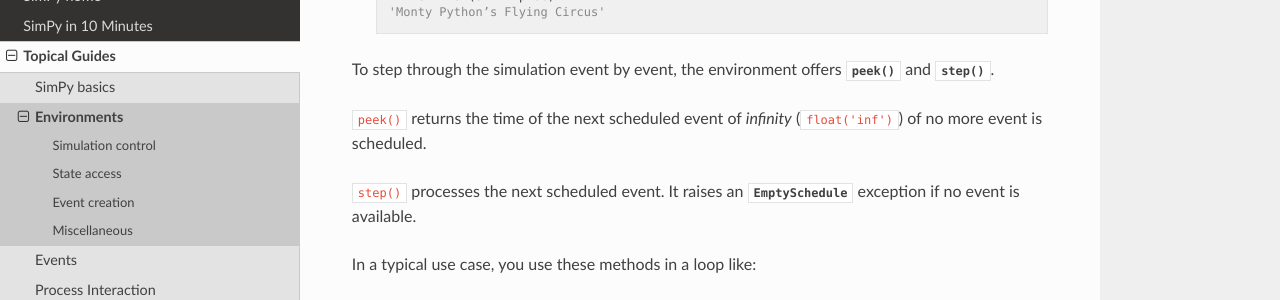
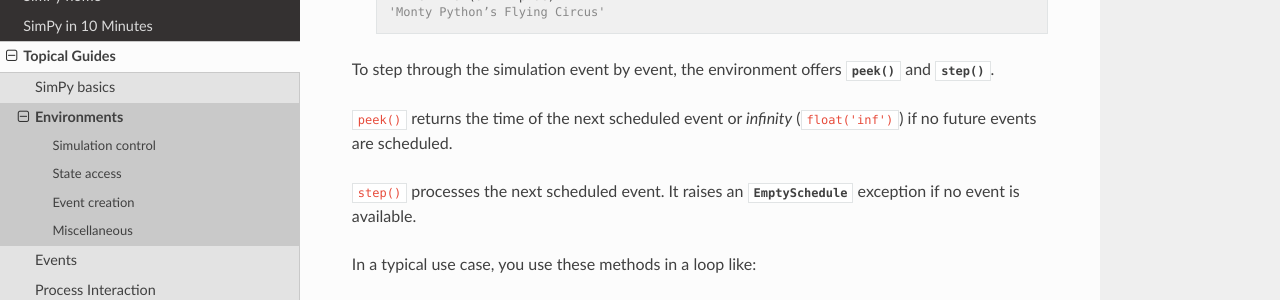
Before and after one commit to cristiklein/simpy, a Sphinx documentation site: the page built from docs/topical_guides/environments.rst, in a window 1280 px wide and 900 px high, scrolled down 1339 px. Shown: the part 149-449 px from the top of the window. Built offline with Sphinx 7.4.7 and the Read the Docs theme 2.0.0, drawn with Linux system fonts in a browser that asks for light colours; pages that are not in the unit, such as notebooks, are missing from menus; the version number is read from the project's files by our own code.

Commit message:
Minor edits to fix grammar and clarify wording on Environment.peek()

```diff
--- a/docs/topical_guides/environments.rst
+++ b/docs/topical_guides/environments.rst
@@ -84,8 +84,8 @@
 To step through the simulation event by event, the environment offers
 :meth:`~Environment.peek()` and :meth:`~Environment.step()`.
 
-``peek()`` returns the time of the next scheduled event of *infinity*
-(``float('inf')``) of no more event is scheduled.
+``peek()`` returns the time of the next scheduled event or *infinity*
+(``float('inf')``) if no future events are scheduled.
 
 ``step()`` processes the next scheduled event. It raises an
 :class:`EmptySchedule` exception if no event is available.
```
